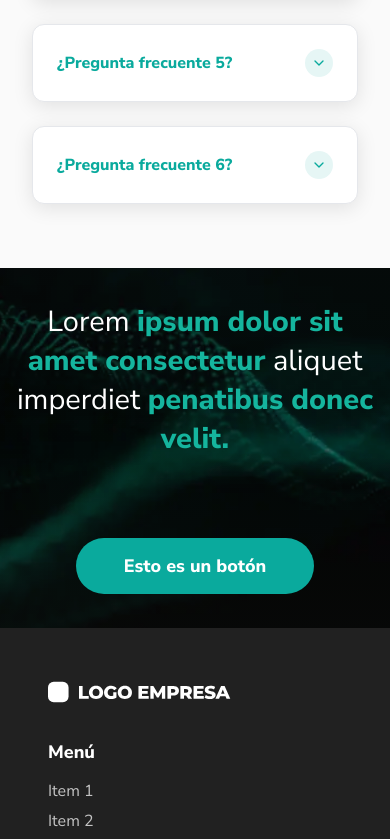
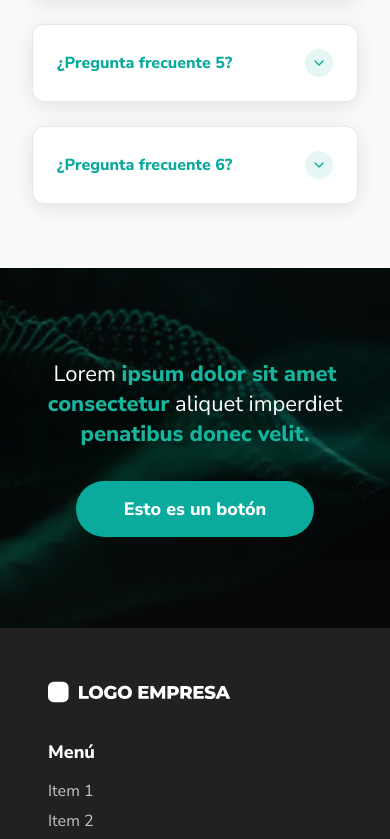
Before and after one commit to tinchx1/frontend-test, a Next.js app: page / in a window 390 px wide. Shown: the part 3484-4323 px from the top of the page. Built offline with nearby package versions, Linux system fonts and the light colour scheme.

Commit message:
Refine typography in FAQ and FinalCTA components for better readability and consistency. Adjust font weights and sizes, and update layout properties to enhance mobile responsiveness.

```diff
--- a/src/components/FAQ.scss
+++ b/src/components/FAQ.scss
@@ -133,8 +133,8 @@
       margin: 0;
       color: $color-gray-600;
       font-family: $font-family-nunito;
-      font-weight: $font-weight-bold;
-      font-size: 14.58px;
+      font-weight: $font-weight-light;
+      font-size: 12.06px;
       letter-spacing: 0%;
     }
   }
--- a/src/components/FinalCTA.scss
+++ b/src/components/FinalCTA.scss
@@ -45,7 +45,6 @@
 
   &__content {
     display: grid;
-    gap: $spacing-2xl;
     align-items: center;
 
     @include desktop-up {
@@ -54,26 +53,39 @@
   }
 
   &__text-content {
-    text-align: center;
-
     @include desktop-up {
       text-align: left;
     }
   }
 
   &__title {
-    font-family: $font-family-nunito;
-    font-weight: $font-weight-medium;
-    font-size: 29px;
+    font-family: 'Nunito Sans', $font-family-nunito;
+    font-weight: 500;
+    font-size: 22px;
     color: $color-white;
     margin-bottom: $spacing-xl;
+    text-align: center;
+    letter-spacing: 0%;
+    max-width: 300px;
+
+    @include desktop-up {
+      font-size: 29px;
+      text-align: left;
+      max-width: 100%;
+    }
   }
 
   &__highlight {
     color: $color-primary-light;
-    font-family: $font-family-nunito;
-    font-weight: $font-weight-extrabold;
-    font-size: 29px;
+    font-family: 'Nunito Sans', $font-family-nunito;
+    font-weight: 800;
+    font-size: 22px;
+    text-align: center;
+    letter-spacing: 0%;
+
+    @include desktop-up {
+      font-size: 29px;
+    }
   }
 
   &__button-container {
```
